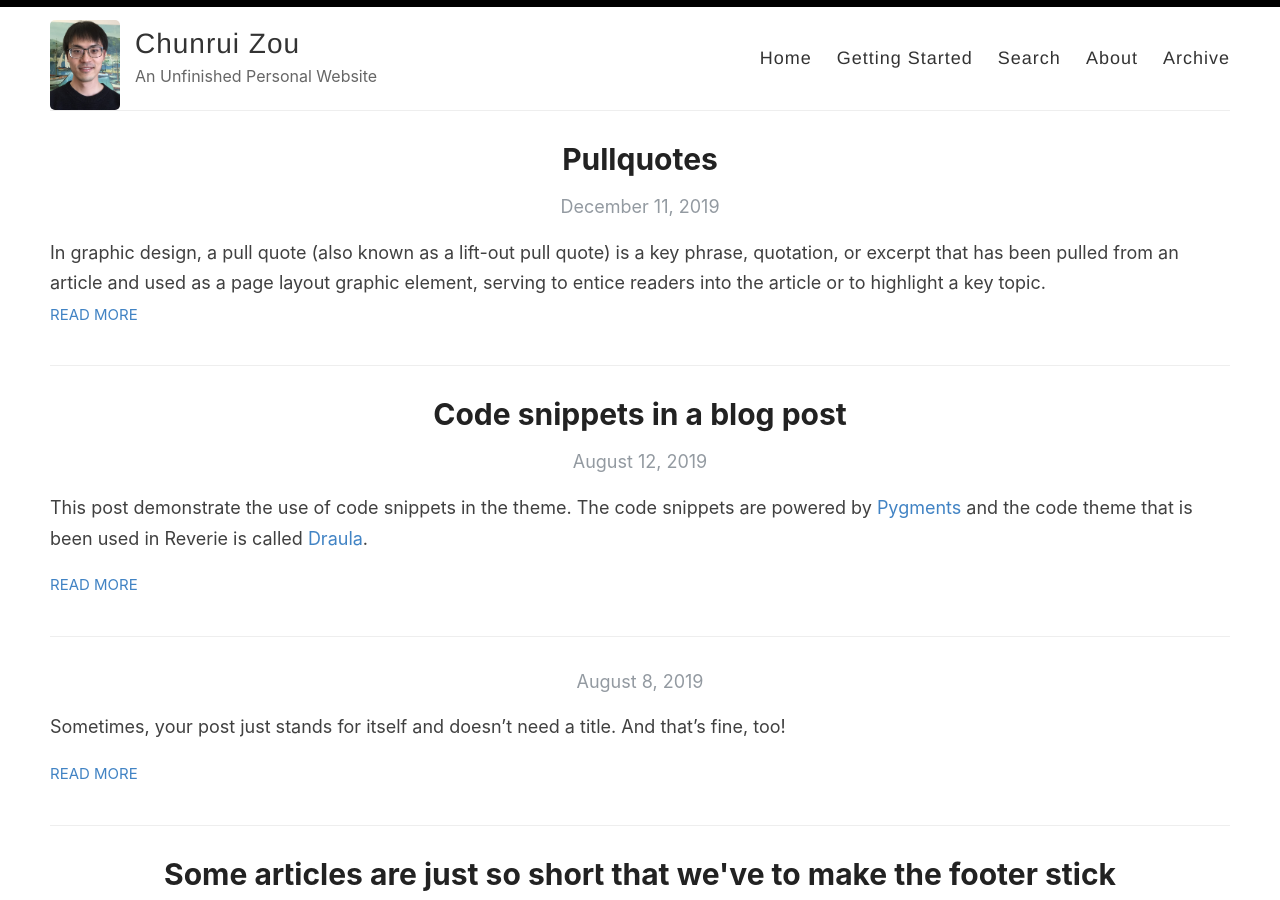
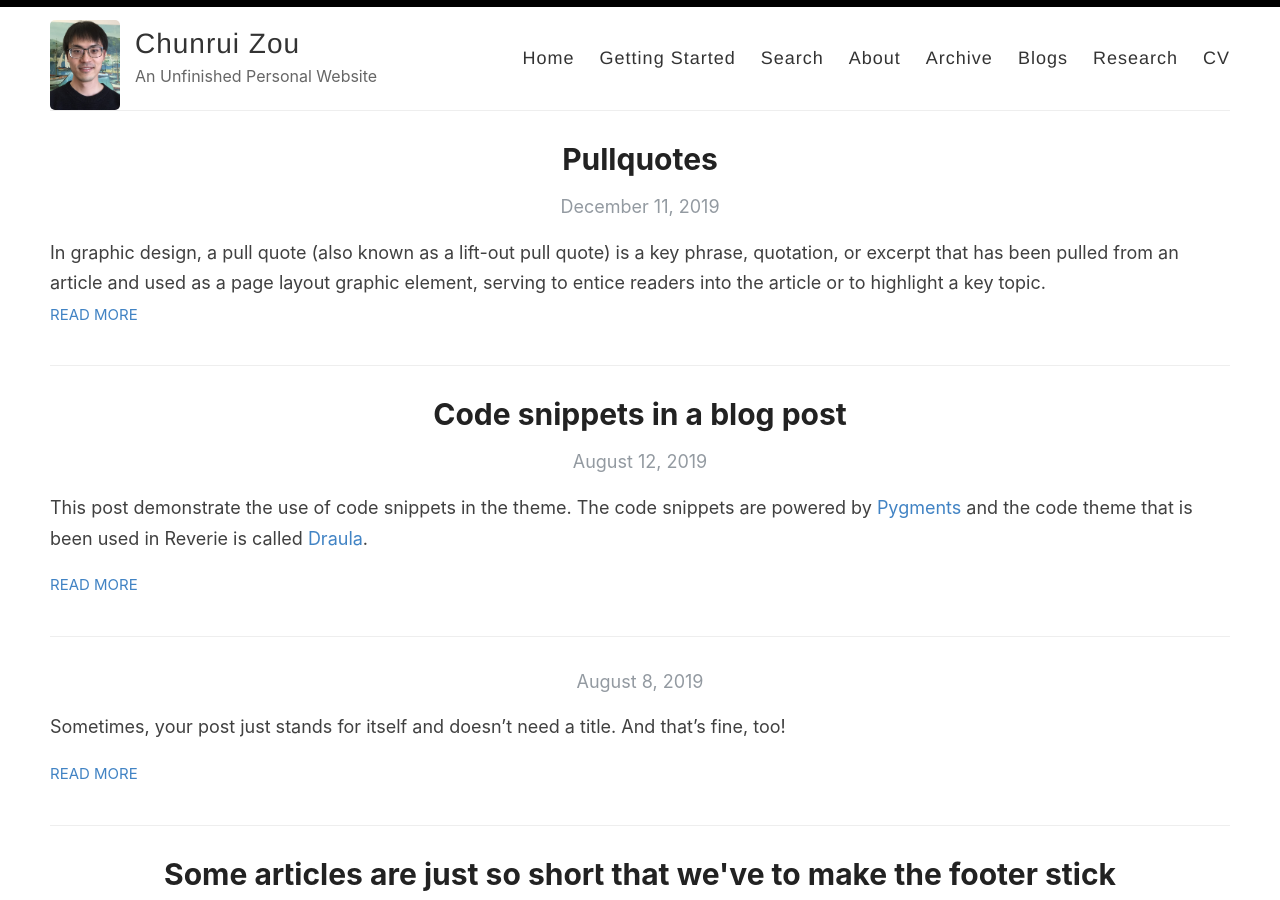
Before and after one commit to chunrui-zou/chunrui-zou.github.io, a Jekyll site: the page built from index.html, in a window 1280 px wide and 900 px high. Built offline with Jekyll 4.4.1, drawn with Linux system fonts in a browser that asks for light colours; the list of posts is cut into pages by our own code.

Commit message:
Add more columns

```diff
--- a/_layouts/default.html
+++ b/_layouts/default.html
@@ -33,6 +33,9 @@
               <a href="{{ site.baseurl }}/search">Search</a>
               <a href="{{ site.baseurl }}/about">About</a>
               <a href="{{ site.baseurl }}/archive">Archive</a>
+              <a href="{{ site.baseurl }}/archive">Blogs</a>
+              <a href="{{ site.baseurl }}/archive">Research</a>
+              <a href="{{ site.baseurl }}/archive">CV</a>
             </nav>
           </header>
         </div>
--- a/index.html
+++ b/index.html
@@ -6,7 +6,7 @@ layout: default
   {% for post in paginator.posts %}
     <article class="post">
       <a href="{{ site.baseurl }}{{ post.url }}">
-        <h1>{{ post.title }}</h1>
+        <h1 align="left">{{ post.title }}</h1>
 
         <div>
           <p class="post_date">{{ post.date | date: "%B %e, %Y" }}</p>
```
